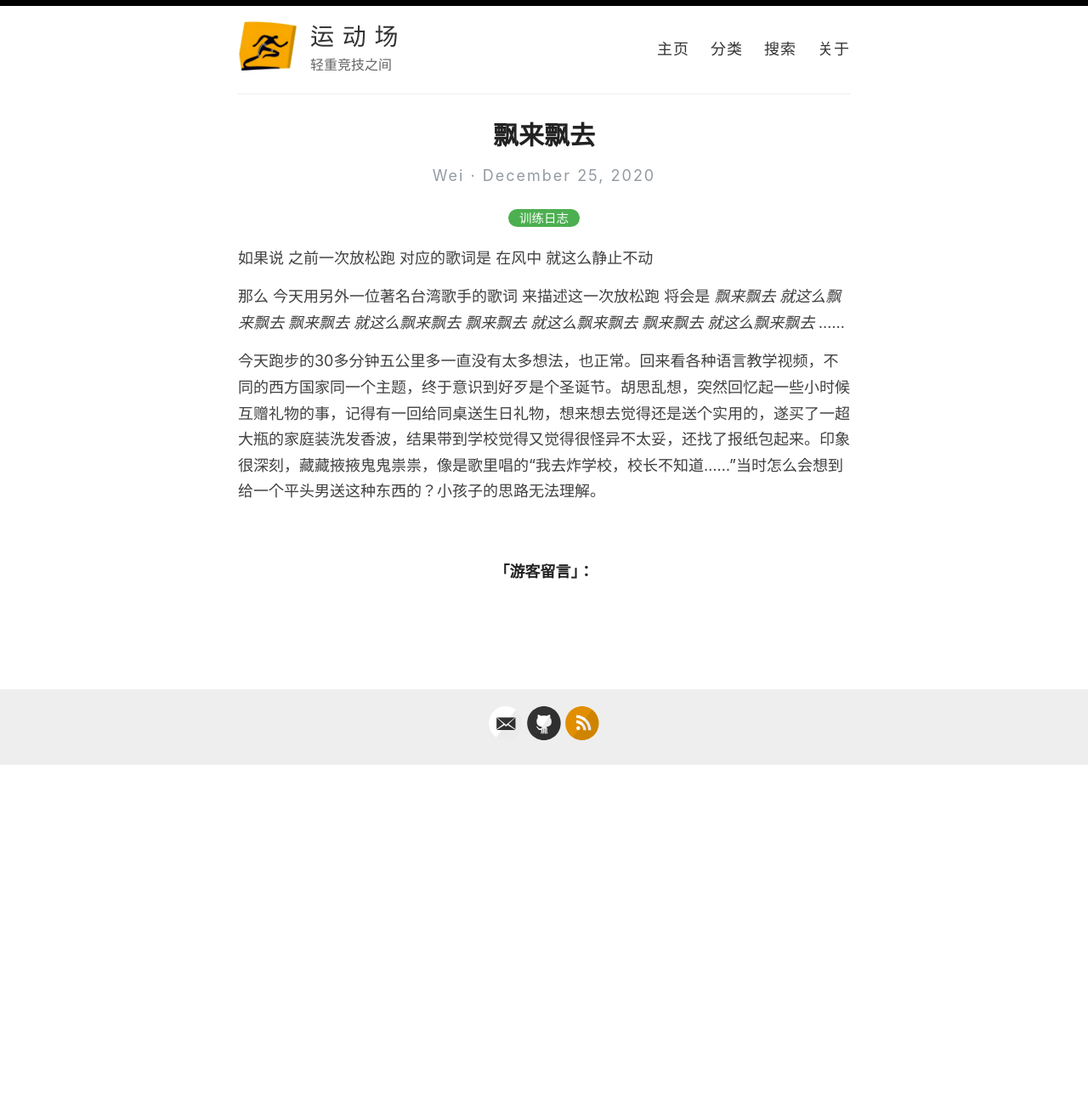
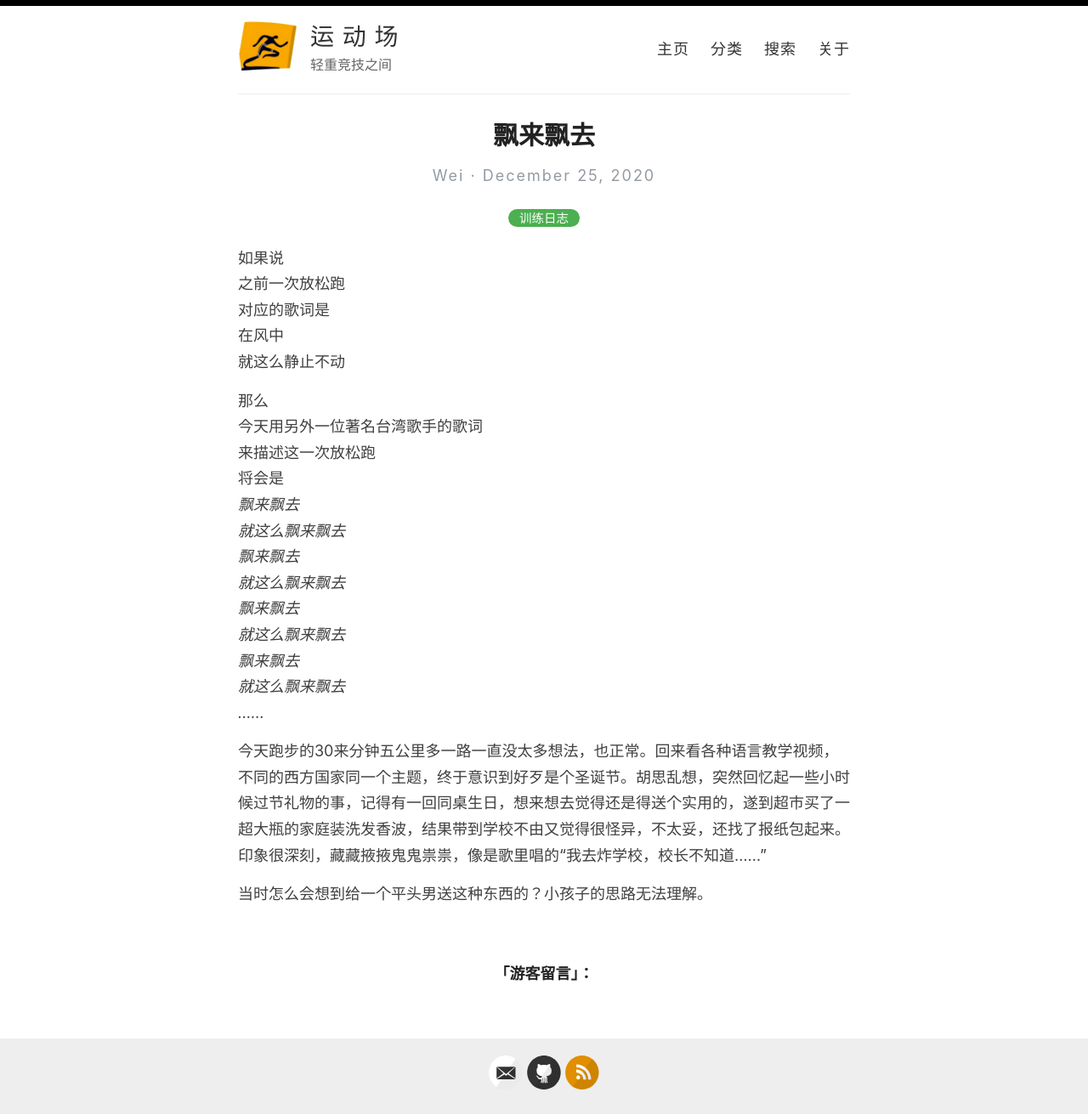
Before and after one commit to athletik/athletik.github.io, a Jekyll site: the page built from _posts/2020-12-25-飘来飘去.md, in a window 1280 px wide. Shown: the whole page at 85% size. Built offline with Jekyll 4.4.1, drawn with Linux system fonts in a browser that asks for light colours; comment, search, counter and statistics services are not loaded; before the commit the page ends 901 px from its top, so only the background shows below that.

Commit message:
Update 2020-12-25-飘来飘去.md

```diff
--- a/_posts/2020-12-25-飘来飘去.md
+++ b/_posts/2020-12-25-飘来飘去.md
@@ -24,4 +24,6 @@
 就这么飘来飘去
 ……*
 
-今天跑步的30多分钟五公里多一直没有太多想法，也正常。回来看各种语言教学视频，不同的西方国家同一个主题，终于意识到好歹是个圣诞节。胡思乱想，突然回忆起一些小时候互赠礼物的事，记得有一回给同桌送生日礼物，想来想去觉得还是送个实用的，遂买了一超大瓶的家庭装洗发香波，结果带到学校觉得又觉得很怪异不太妥，还找了报纸包起来。印象很深刻，藏藏掖掖鬼鬼祟祟，像是歌里唱的“我去炸学校，校长不知道……”当时怎么会想到给一个平头男送这种东西的？小孩子的思路无法理解。
+今天跑步的30来分钟五公里多一路一直没太多想法，也正常。回来看各种语言教学视频，不同的西方国家同一个主题，终于意识到好歹是个圣诞节。胡思乱想，突然回忆起一些小时候过节礼物的事，记得有一回同桌生日，想来想去觉得还是得送个实用的，遂到超市买了一超大瓶的家庭装洗发香波，结果带到学校不由又觉得很怪异，不太妥，还找了报纸包起来。印象很深刻，藏藏掖掖鬼鬼祟祟，像是歌里唱的“我去炸学校，校长不知道……”
+
+当时怎么会想到给一个平头男送这种东西的？小孩子的思路无法理解。
```
